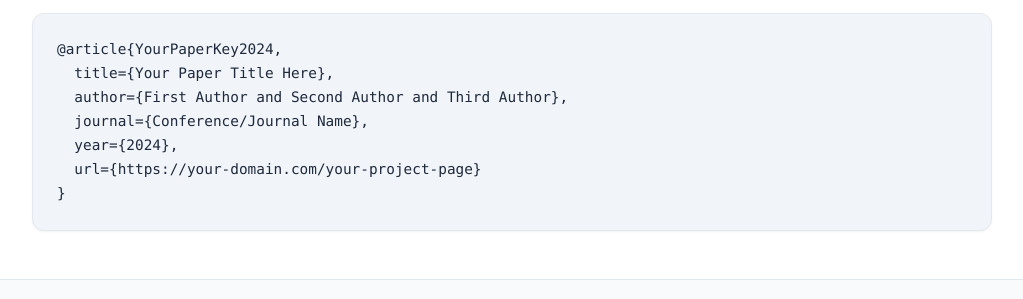
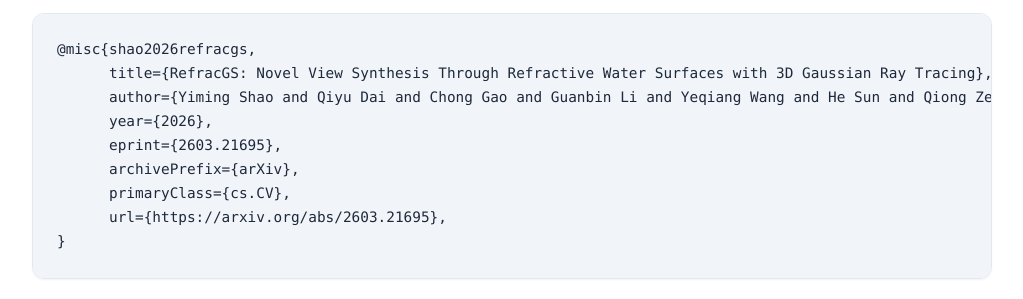
Before and after one commit to yimgshao/refracgs, a plain HTML site: page index.html in a window 1280 px wide. Shown: the part 5318-5617 px from the top of the page, without its empty margins (128-1151 px from the left). Drawn offline with nearby package versions, Linux system fonts and the light colour scheme; some icons are missing.

Commit message:
update arxiv and bibtex

```diff
--- a/index.html
+++ b/index.html
@@ -254,7 +254,7 @@
                   <div class="column has-text-centered">
                     <div class="publication-links">
                       <span class="link-block">
-                        <a href="https://arxiv.org/abs/<ARXIV PAPER ID>" target="_blank"
+                        <a href="https://arxiv.org/abs/2603.21695" target="_blank"
                         class="external-link button is-normal is-rounded is-dark">
                         <span class="icon">
                           <i class="ai ai-arxiv"></i>
@@ -552,12 +552,14 @@
           <span class="copy-text">Copy</span>
         </button>
       </div>
-      <pre id="bibtex-code"><code>@article{YourPaperKey2024,
-  title={Your Paper Title Here},
-  author={First Author and Second Author and Third Author},
-  journal={Conference/Journal Name},
-  year={2024},
-  url={https://your-domain.com/your-project-page}
+      <pre id="bibtex-code"><code>@misc{shao2026refracgs,
+      title={RefracGS: Novel View Synthesis Through Refractive Water Surfaces with 3D Gaussian Ray Tracing},
+      author={Yiming Shao and Qiyu Dai and Chong Gao and Guanbin Li and Yeqiang Wang and He Sun and Qiong Zeng and Baoquan Chen and Wenzheng Chen},
+      year={2026},
+      eprint={2603.21695},
+      archivePrefix={arXiv},
+      primaryClass={cs.CV},
+      url={https://arxiv.org/abs/2603.21695},
 }</code></pre>
     </div>
 </section>
```
